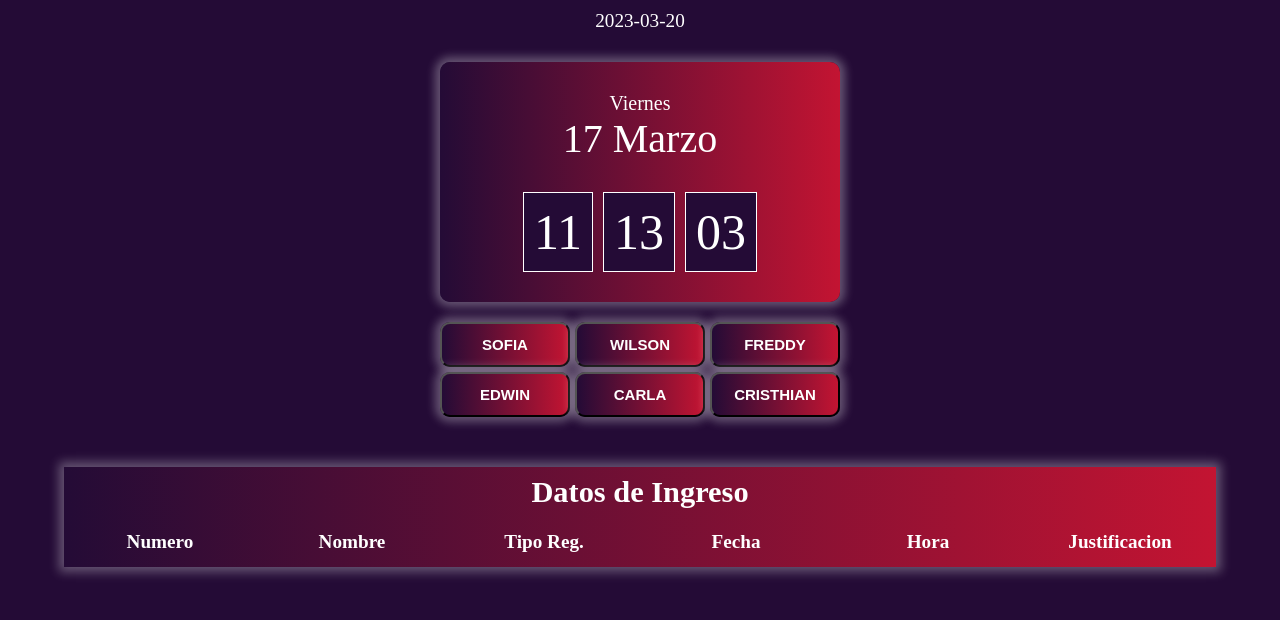
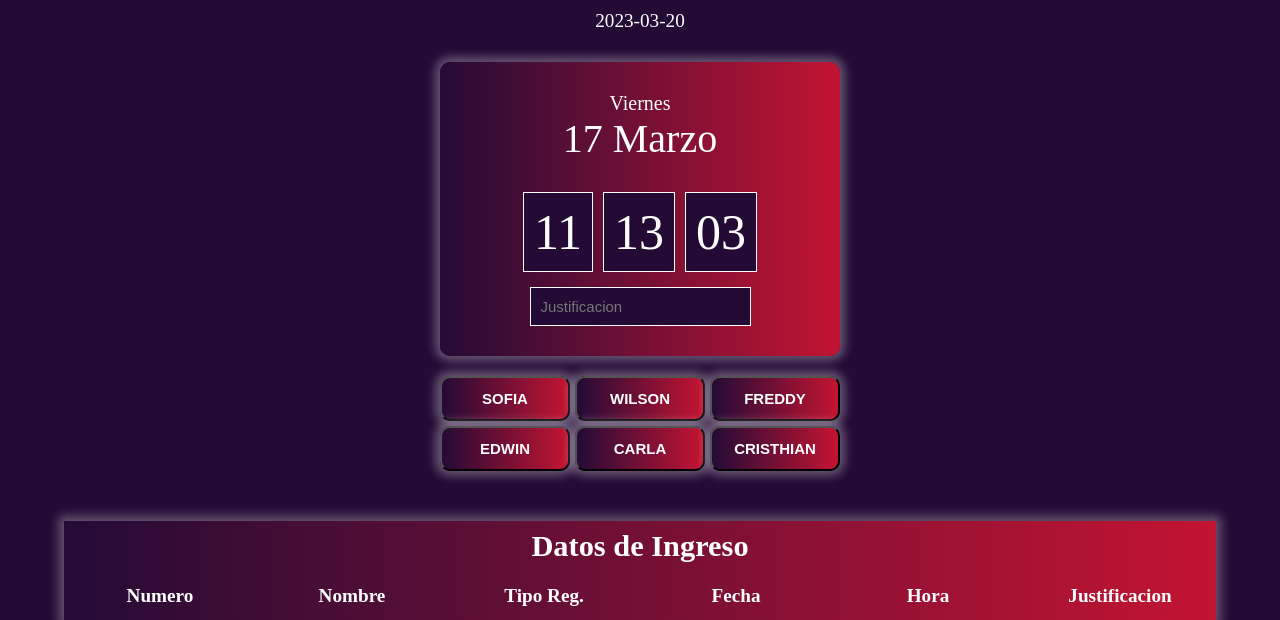
Before and after one commit to Cristhian-Paucara/reloj, a PHP site: page / in a window 1280 px wide. Shown: the top 620 px of the page. Run offline with PHP 8.4, Linux system fonts and the light colour scheme; data comes from the database, SQL or seed files in the repository; both versions use the stored data as it was after the commit; data that the repository does not hold is empty; some libraries are stand-ins or nearby versions.

Commit message:
adicion justificativo

```diff
--- a/index.php
+++ b/index.php
@@ -15,6 +15,7 @@
     <script src="http://ajax.googleapis.com/ajax/libs/jquery/1.11.1/jquery.min.js"></script>
 </head>
 <body>
+    <form action="" method="post">
         <div class="reloj">
             <p class="dia" id="dia">--</p>
             <p class="mes" id="mes">--</p>
@@ -23,8 +24,9 @@
                 <p>00</p>
                 <p>00</p>
             </div>
+            <input type="text" name="justifi" placeholder = "Justificacion">
         </div>
-    <form action="" method="post">
+
         <div class="boton">
                 <input type="submit" name="sofia" id="sofia" value="SOFIA">
                 <input type="submit" name="wilson" id="wilson" value="WILSON">
--- a/reloj.php
+++ b/reloj.php
@@ -3,29 +3,30 @@
     date_default_timezone_set('America/Manaus'); //define la zona horaria
     $hora_actual = date("H:i:s",time());
     $fecha_actual = date("Y-m-d");
+    $justificacion = $_POST["justifi"];
     echo '<div class="tb-item" style="color: white;">'.$fecha_actual.'</div>';
     if(isset($_POST["cristhian"])){
-        $insert = "insert into registros (id,tipo,fecha,justificativo,afavor,hora) values (582427,'ENTRADA', DATE('now'), '', 0, '$hora_actual')";
+        $insert = "insert into registros (id,tipo,fecha,justificativo,afavor,hora) values (582427,'ENTRADA', DATE('now'), '$justificacion', 0, '$hora_actual')";
         $db->exec($insert);//insertar datos a base de datos
         header('Location: ./'); //redirecciona al index despues de insertar
     }else if(isset($_POST["sofia"])){
-        $insert = "insert into registros (id,tipo,fecha,justificativo,afavor,hora) values (157,'ENTRADA', DATE('now'), '', 0, '$hora_actual')";
+        $insert = "insert into registros (id,tipo,fecha,justificativo,afavor,hora) values (157,'ENTRADA', DATE('now'), '$justificacion', 0, '$hora_actual')";
         $db->exec($insert);
         header('Location: ./');
     }else if(isset($_POST["wilson"])){
-        $insert = "insert into registros (id,tipo,fecha,justificativo,afavor,hora) values (343,'ENTRADA', DATE('now'), '', 0, '$hora_actual')";
+        $insert = "insert into registros (id,tipo,fecha,justificativo,afavor,hora) values (343,'ENTRADA', DATE('now'), '$justificacion', 0, '$hora_actual')";
         $db->exec($insert);
         header('Location: ./');
     }else if(isset($_POST["freddy"])){
-        $insert = "insert into registros (id,tipo,fecha,justificativo,afavor,hora) values (628,'ENTRADA', DATE('now'), '', 0, '$hora_actual')";
+        $insert = "insert into registros (id,tipo,fecha,justificativo,afavor,hora) values (628,'ENTRADA', DATE('now'), '$justificacion', 0, '$hora_actual')";
         $db->exec($insert);
         header('Location: ./');
     }else if(isset($_POST["edwin"])){
-        $insert = "insert into registros (id,tipo,fecha,justificativo,afavor,hora) values (458741,'ENTRADA', DATE('now'), '', 0, '$hora_actual')";
+        $insert = "insert into registros (id,tipo,fecha,justificativo,afavor,hora) values (458741,'ENTRADA', DATE('now'), '$justificacion', 0, '$hora_actual')";
         $db->exec($insert);
         header('Location: ./');
     }else if(isset($_POST["carla"])){
-        $insert = "insert into registros (id,tipo,fecha,justificativo,afavor,hora) values (652986,'ENTRADA', DATE('now'), '', 0, '$hora_actual')";
+        $insert = "insert into registros (id,tipo,fecha,justificativo,afavor,hora) values (652986,'ENTRADA', DATE('now'), '$justificacion', 0, '$hora_actual')";
         $db->exec($insert);
         header('Location: ./');
     };
--- a/style.css
+++ b/style.css
@@ -28,9 +28,19 @@ body{
     display: flex;
     justify-content: center;
     margin-top: 30px;
+    margin-bottom: 15px;
 }
 .reloj .hora p{
     font-size: 50px;
+    background-color: #240b36;
+    padding: 10px;
+    margin: 0px 5px;
+    border: 1px solid #ffffff;
+}
+.reloj input{
+    color: #ffffff;
+    margin-top: 30px;
+    font-size: 15px;
     background-color: #240b36;
     padding: 10px;
     margin: 0px 5px;
```
Also changed, not shown: usuarios.db. Lines whose indentation alone changed are shown as unchanged.
